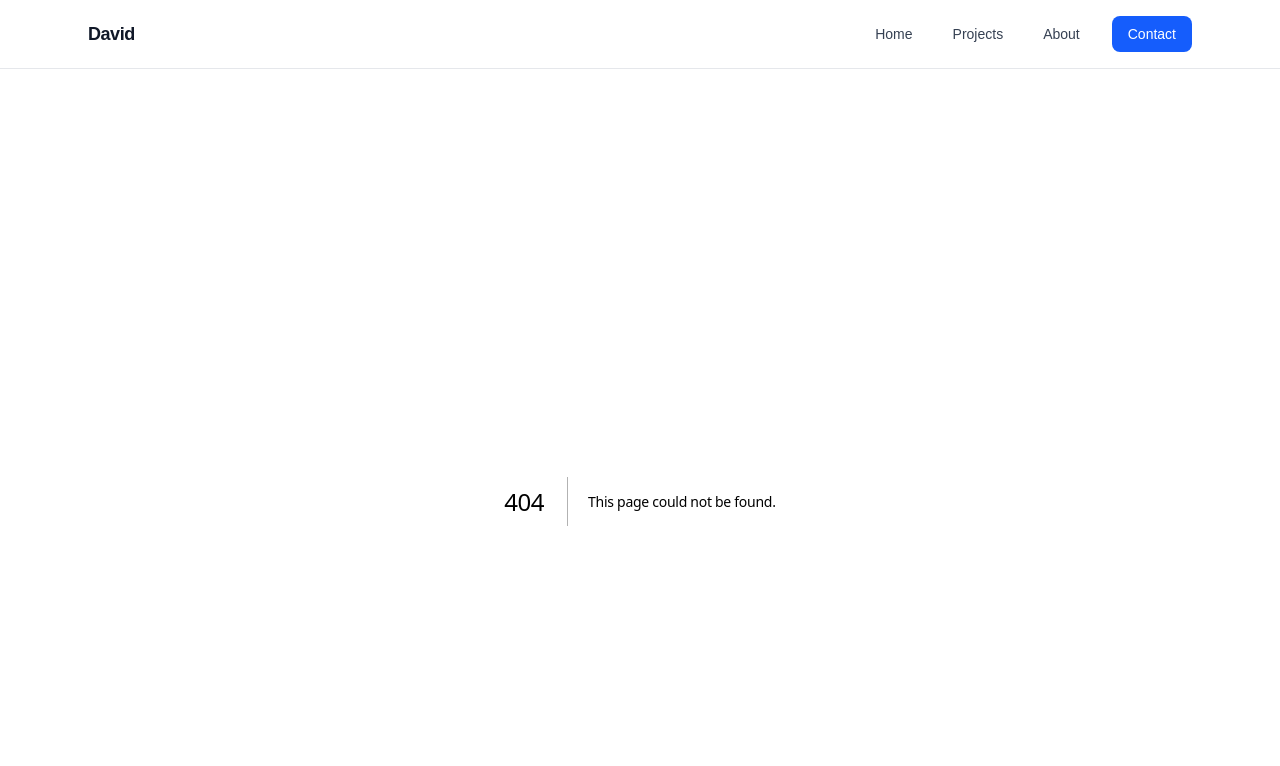
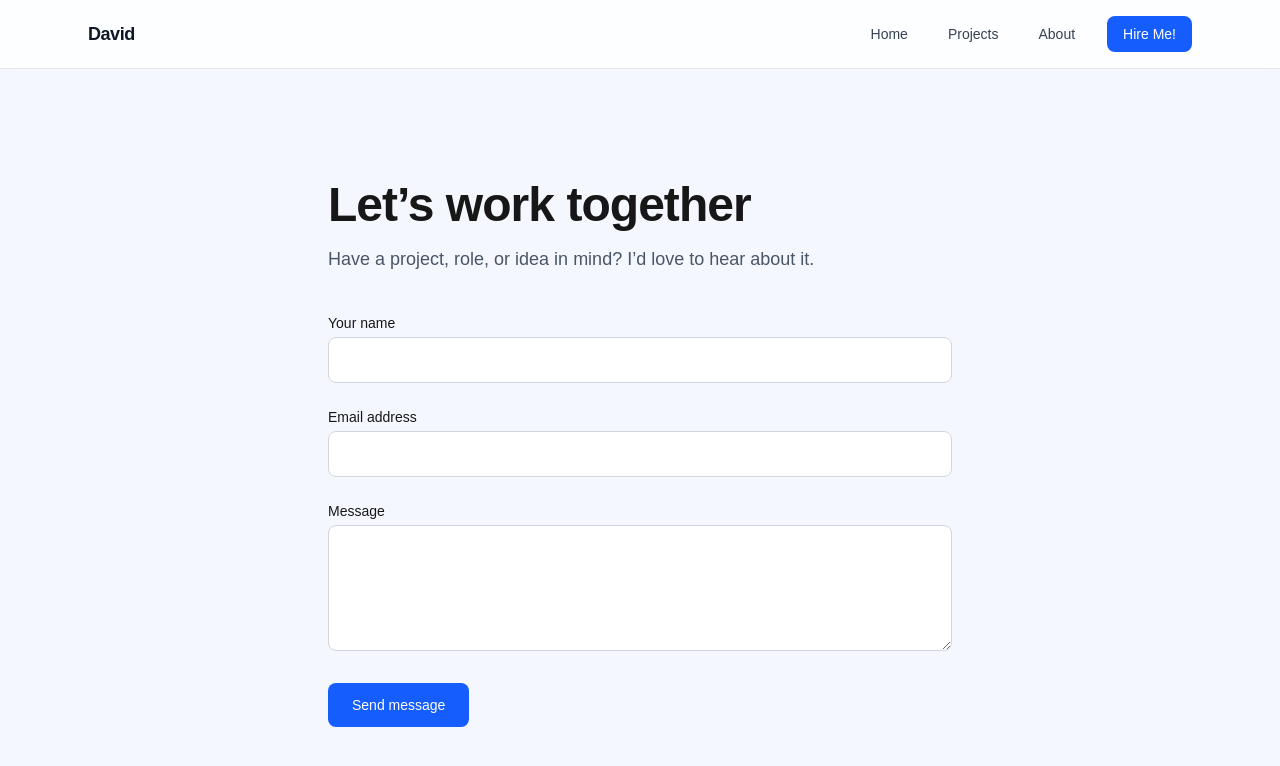
Before and after one commit to shockobinna/professional-portfolio, a Next.js app in the folder portfolio/: page /contact in a window 1280 px wide. Before the commit this address had no page. Shown: the top 766 px of the page. Built offline with nearby package versions, Linux system fonts and the light colour scheme.

Commit message:
Add page transition and Hire Me form

```diff
--- a/portfolio/app/about/page.tsx
+++ b/portfolio/app/about/page.tsx
@@ -1,10 +1,14 @@
+import PageTransition from "../components/PageTransition";
+
 export default function About() {
   return (
+    <PageTransition>
     <main className="min-h-screen p-8">
       <h1 className="text-2xl font-bold">About Me</h1>
       <p className="mt-4">
         I’m a software developer transitioning into a full-time development role.
       </p>
     </main>
+    </PageTransition>
   );
 }
--- a/portfolio/app/components/Header.tsx
+++ b/portfolio/app/components/Header.tsx
@@ -38,7 +38,7 @@ export default function Header() {
             href="/contact"
             className="ml-2 rounded-lg bg-blue-600 px-4 py-2 text-sm font-medium text-white transition hover:bg-blue-700"
           >
-            Contact
+            Hire Me!
           </Link>
         </div>
 
@@ -58,7 +58,7 @@ export default function Header() {
             <MobileLink href="/" onClick={() => setOpen(false)}>Home</MobileLink>
             <MobileLink href="/projects" onClick={() => setOpen(false)}>Projects</MobileLink>
             <MobileLink href="/about" onClick={() => setOpen(false)}>About</MobileLink>
-            <MobileLink href="/contact" onClick={() => setOpen(false)}>Contact</MobileLink>
+            <MobileLink href="/contact" onClick={() => setOpen(false)}>Hire Me!</MobileLink>
           </div>
         </div>
       )}
--- /dev/null
+++ b/portfolio/app/components/PageTransition.tsx
@@ -0,0 +1,29 @@
+"use client"
+
+import { motion } from "framer-motion"
+// import { useReducedMotion } from "framer-motion"
+
+
+
+
+
+export default function PageTransition({
+  children,
+}: {
+  children: React.ReactNode
+}) {
+    // const shouldReduce = useReducedMotion()
+  return (
+    <motion.div
+    // initial={shouldReduce ? false : { opacity: 0, y: 8 }}
+      initial={{ opacity: 0, y: 8 }}
+      animate={{ opacity: 1, y: 0 }}
+      exit={{ opacity: 0, y: -8 }}
+    //   transition={{ duration: 0.3, ease: "easeOut" }}
+      transition={{ duration: 0.35, ease: [0.22, 1, 0.36, 1] }}
+
+    >
+      {children}
+    </motion.div>
+  )
+}
--- /dev/null
+++ b/portfolio/app/contact/page.tsx
@@ -0,0 +1,109 @@
+"use client"
+
+import { useState } from "react"
+import PageTransition from '@/app/components/PageTransition'
+
+export default function ContactPage() {
+  const [sent, setSent] = useState(false)
+  const [loading, setLoading] = useState(false)
+
+  function handleSubmit(e: React.FormEvent) {
+    e.preventDefault()
+    setLoading(true)
+
+    // simulate submit (replace later with real API)
+    setTimeout(() => {
+      setLoading(false)
+      setSent(true)
+    }, 1200)
+  }
+
+  return (
+    <PageTransition>
+    <section className="animate-fade-in">
+      <div className="mx-auto max-w-2xl px-6 py-20">
+
+        <h1 className="text-4xl md:text-5xl font-bold tracking-tight">
+          Let’s work together
+        </h1>
+
+        <p className="mt-4 text-lg text-gray-600 dark:text-gray-400">
+          Have a project, role, or idea in mind?
+          I’d love to hear about it.
+        </p>
+
+        {!sent ? (
+          <form onSubmit={handleSubmit} className="mt-10 space-y-6">
+
+            <Input label="Your name" type="text" />
+            <Input label="Email address" type="email" />
+            <Textarea label="Message" />
+
+            <button
+              type="submit"
+              disabled={loading}
+              className={`
+                rounded-lg px-6 py-3 text-sm font-medium text-white
+                transition
+                ${loading
+                  ? "bg-blue-400 cursor-not-allowed"
+                  : "bg-blue-600 hover:bg-blue-700"}
+              `}
+            >
+              {loading ? "Sending…" : "Send message"}
+            </button>
+          </form>
+        ) : (
+          <div className="mt-10 rounded-xl border border-green-200 dark:border-green-900 bg-green-50 dark:bg-green-950 p-6">
+            <p className="font-medium text-green-800 dark:text-green-400">
+              ✅ Message sent successfully
+            </p>
+            <p className="mt-2 text-sm text-green-700 dark:text-green-500">
+              Thanks for reaching out — I’ll get back to you shortly.
+            </p>
+          </div>
+        )}
+
+      </div>
+    </section>
+    </PageTransition>
+  )
+}
+
+/* Reusable fields */
+
+function Input({ label, type }: { label: string; type: string }) {
+  return (
+    <div>
+      <label className="block text-sm font-medium mb-1">{label}</label>
+      <input
+        type={type}
+        required
+        className="
+          w-full rounded-lg border border-gray-300 dark:border-neutral-800
+          bg-white dark:bg-neutral-900
+          px-4 py-3 text-sm
+          focus:outline-none focus:ring-2 focus:ring-blue-600
+        "
+      />
+    </div>
+  )
+}
+
+function Textarea({ label }: { label: string }) {
+  return (
+    <div>
+      <label className="block text-sm font-medium mb-1">{label}</label>
+      <textarea
+        rows={5}
+        required
+        className="
+          w-full rounded-lg border border-gray-300 dark:border-neutral-800
+          bg-white dark:bg-neutral-900
+          px-4 py-3 text-sm
+          focus:outline-none focus:ring-2 focus:ring-blue-600
+        "
+      />
+    </div>
+  )
+}
--- a/portfolio/app/page.tsx
+++ b/portfolio/app/page.tsx
@@ -1,10 +1,12 @@
 import Image from "next/image"
 import Link from "next/link"
+import PageTransition from "./components/PageTransition"
 import { Briefcase, Layers, Sparkles } from "lucide-react"
 
 
 export default function Home() {
   return (
+    <PageTransition>
     <section className="animate-fade-in">
       <div className="mx-auto max-w-6xl px-6 py-20">
         <div className="grid items-center gap-12 md:grid-cols-2">
@@ -118,5 +120,6 @@ export default function Home() {
         </div>
       </div>
     </section>
+    </PageTransition>
   )
 }
--- a/portfolio/app/projects/page.tsx
+++ b/portfolio/app/projects/page.tsx
@@ -1,4 +1,5 @@
 import ProjectCard from "../components/ProjectCard";
+import PageTransition from "../components/PageTransition";
 // import { projects } from "./data";
 import { getProjects } from "@/lib/queries";
 import type { Project } from "@/types/project"
@@ -6,6 +7,7 @@ import type { Project } from "@/types/project"
 export default async function ProjectsPage() {
    const projects = await getProjects();
   return (
+    <PageTransition>
     <main className="min-h-screen p-8">
       <h1 className="text-2xl font-bold">Projects</h1>
 
@@ -18,5 +20,6 @@ export default async function ProjectsPage() {
         ))}
       </div>
     </main>
+    </PageTransition>
   );
 }
--- a/portfolio/package.json
+++ b/portfolio/package.json
@@ -12,6 +12,7 @@
     "@sanity/client": "^7.13.2",
     "@sanity/image-url": "^2.0.2",
     "@sanity/vision": "^5.1.0",
+    "framer-motion": "^12.26.2",
     "lucide-react": "^0.562.0",
     "next": "16.1.0",
     "next-sanity": "^12.0.5",
```
Also changed, not shown: portfolio/app/projects/[slug]/page.tsx (+0 -18 lines), 1 other file (tests, documents, lock files or other folders).
